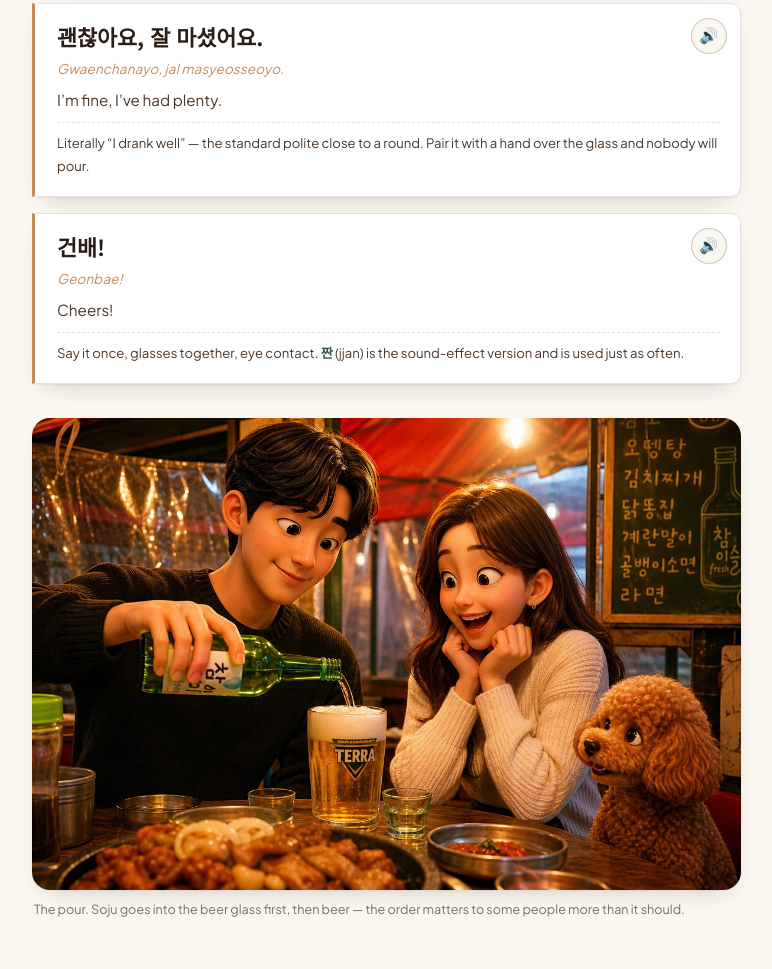
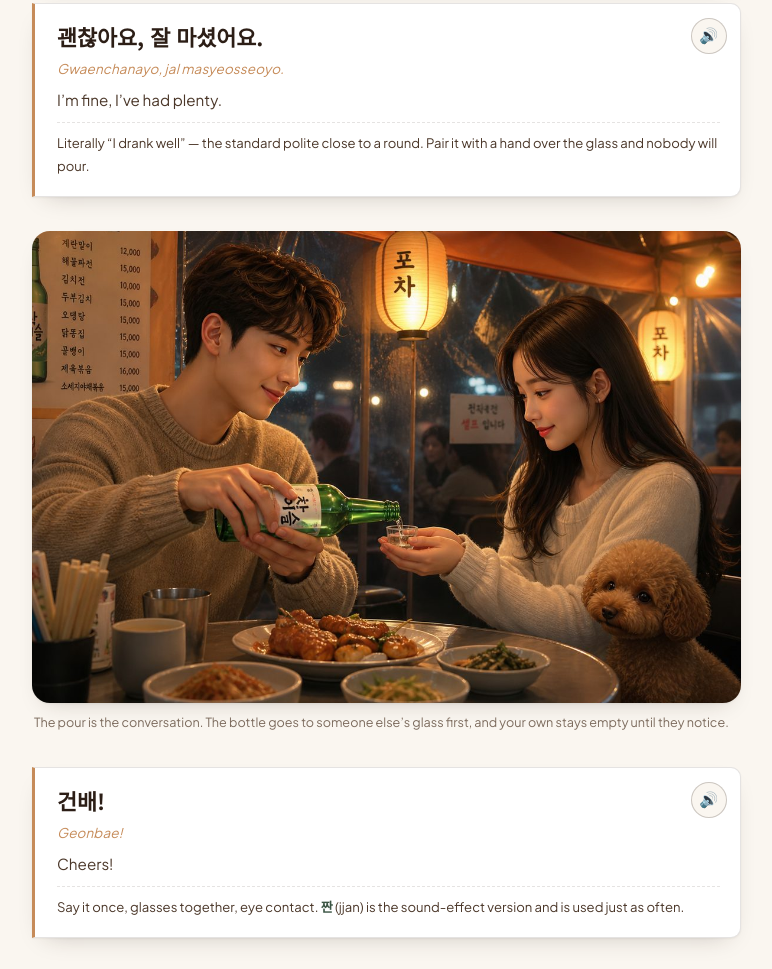
Before and after one commit to mountinr-gif/cupofcoffee-korean, a plain HTML site: page posts/korean-pocha-drinking-culture.html in a window 1280 px wide. Shown: the part 4829-5798 px from the top of the page, without its empty margins (78-850 px from the left). Drawn offline with Linux system fonts and the light colour scheme.

Commit message:
Use the pocha manners scene in the pouring section

```diff
--- a/posts/korean-pocha-drinking-culture.html
+++ b/posts/korean-pocha-drinking-culture.html
@@ -215,7 +215,6 @@
   <p class="phrase__note"><strong>제가</strong> is the humble &ldquo;I&rdquo;; <strong>드릴게요</strong> is the humble &ldquo;I will give&rdquo;. Pour while saying it, not after.</p>
   <button class="phrase__speak" type="button" aria-label="Play pronunciation of this sentence" aria-pressed="false" title="Hear it in Korean">&#128266;</button>
 </figure>
-
 <figure class="phrase">
   <div class="phrase__korean" lang="ko">저는 술을 못 마셔요.</div>
   <div class="phrase__roman">Jeoneun sureul mot maseoyo.</div>
@@ -230,6 +229,11 @@
   <p class="phrase__english">I&rsquo;m fine, I&rsquo;ve had plenty.</p>
   <p class="phrase__note">Literally &ldquo;I drank well&rdquo; &mdash; the standard polite close to a round. Pair it with a hand over the glass and nobody will pour.</p>
   <button class="phrase__speak" type="button" aria-label="Play pronunciation of this sentence" aria-pressed="false" title="Hear it in Korean">&#128266;</button>
+</figure>
+
+<figure class="article-figure">
+  <img src="../assets/images/pocha-manners.jpg" alt="A man offering a glass across a pocha table to a woman" loading="lazy" decoding="async" width="1200" height="800">
+  <figcaption>The pour is the conversation. The bottle goes to someone else&rsquo;s glass first, and your own stays empty until they notice.</figcaption>
 </figure>
 
 <figure class="phrase">
```
